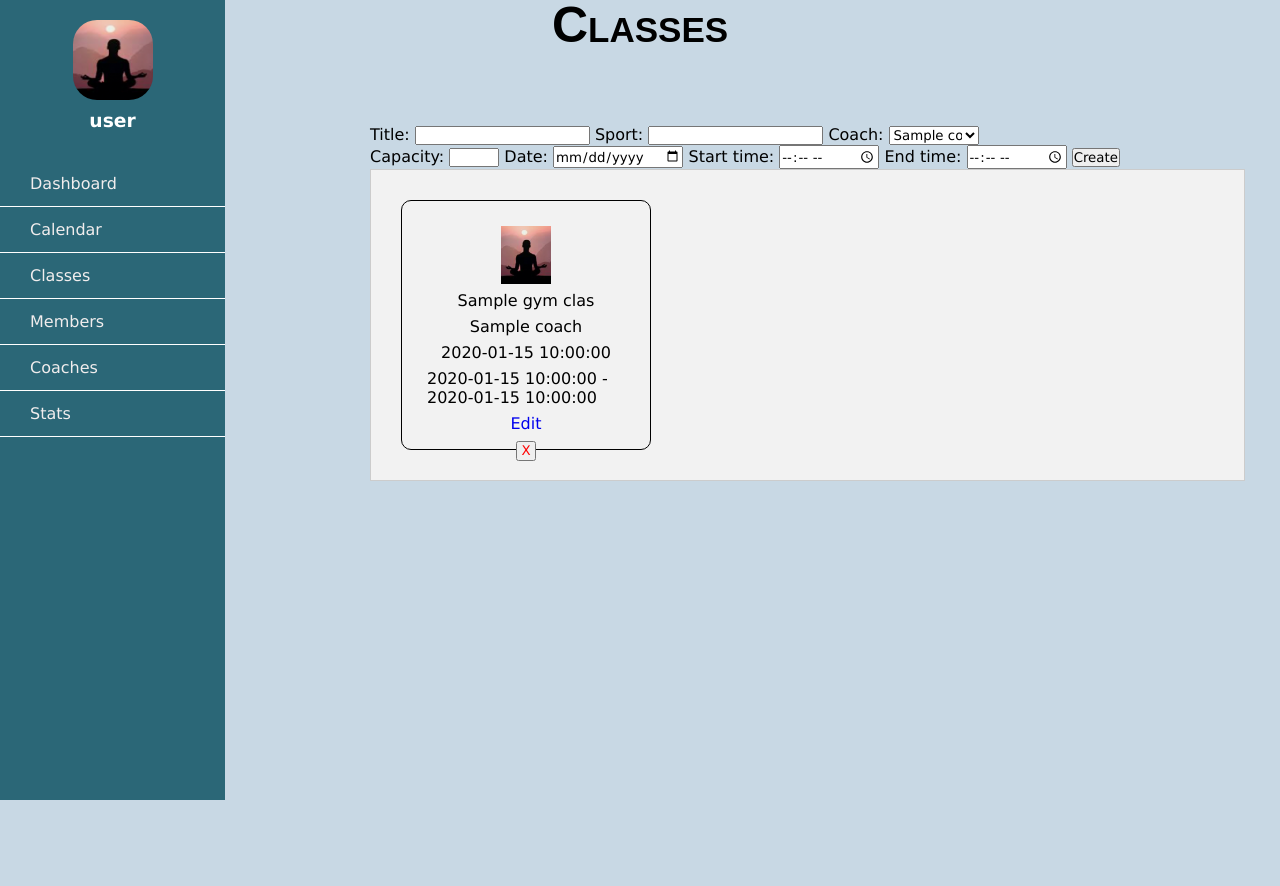
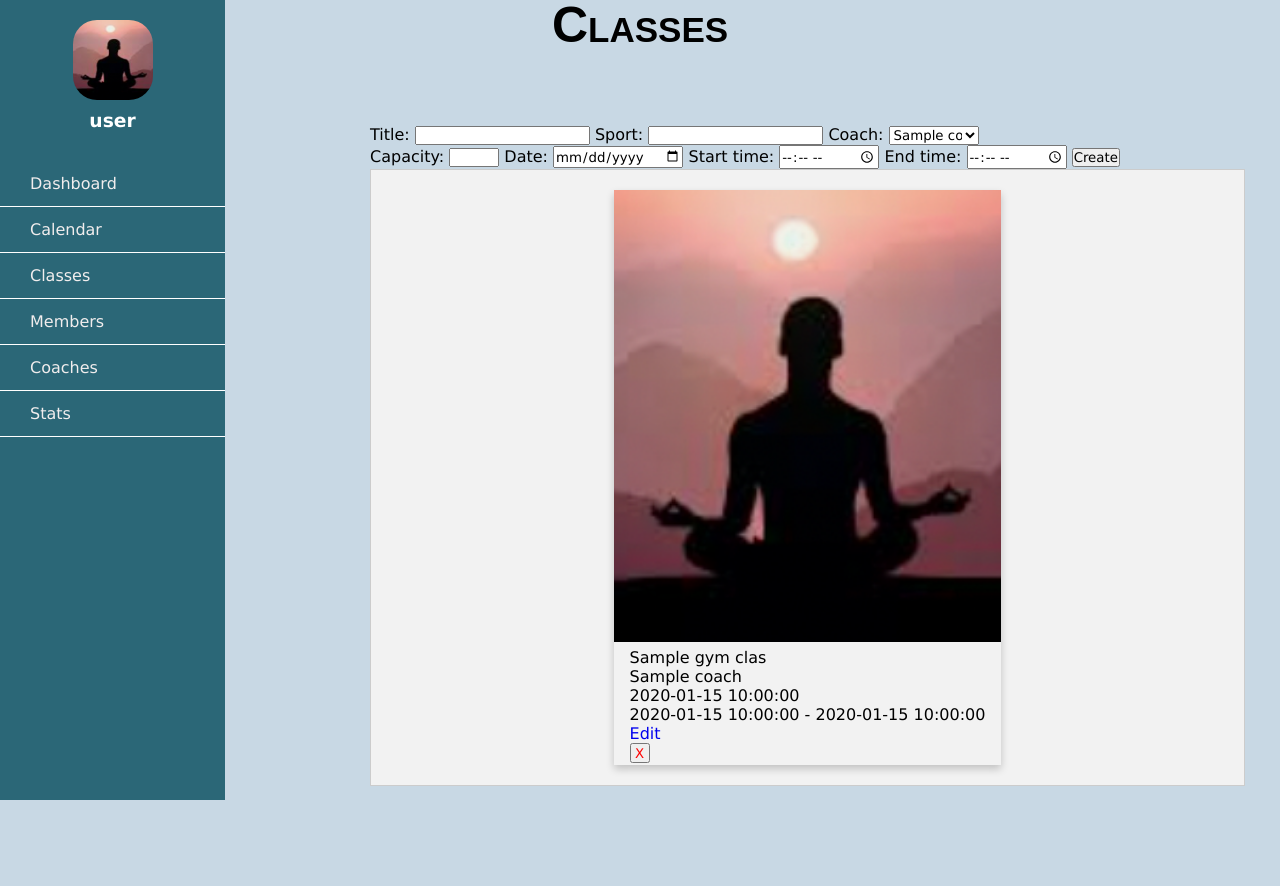
Before and after one commit to Nixon2223/Gym_Manager_Flask_Project, a Flask app: template gym_manager/templates/gym_classes/index.html in a window 1280 px wide. Before the commit the page ends 800 px from the top, so only its background shows below. Run offline with Flask 2, Linux system fonts and the light colour scheme; the template is opened without the code that fills it: most values are stand-ins (such as "Sample title", 1, 10 or a date in 2020).

Commit message:
more css

```diff
--- a/gym_manager/static/css/classes.css
+++ b/gym_manager/static/css/classes.css
@@ -4,6 +4,7 @@ h2 {
 
 .content {
     display: flex;
+    justify-content: space-evenly;
     gap: 10px;
     flex-wrap: wrap;
     position: relative;
@@ -16,25 +17,17 @@ h2 {
 }
 
 .gym_class {
-    height: 250px;
-    width: 250px;
-    display: flex;
-    flex-direction: column;
-    justify-content: start;
-    align-items: center;
-    gap: 7px;
-    margin: 10px;
-    padding: 25px;
-    border-radius: 10px;
-    border: 1px;
-    border-style: groove;
-    border-color: black;
+    box-shadow: 0 4px 8px 0 rgba(0,0,0,0.2);
+    transition: 0.3s;
 }
 
-.class_img{
-        width:50px;
-        height: auto;
-}
+.gym_class:hover {
+    box-shadow: 0 8px 30px 0 rgba(0,0,0,0.2);
+  }
+
+  .class_container {
+padding: 2px 16px;
+  }
 
 .classes_form{
     margin:75px 100px 0px 370px;
--- a/gym_manager/static/css/coaches.css
+++ b/gym_manager/static/css/coaches.css
@@ -19,6 +19,7 @@ h2 {
     height: 200px;
     width: 125px;
     display: flex;
+    justify-content: space-evenly;
     flex-direction: column;
     justify-content: start;
     align-items: center;
--- a/gym_manager/static/css/members.css
+++ b/gym_manager/static/css/members.css
@@ -6,6 +6,7 @@ h2 {
 
 .content {
     display: flex;
+    justify-content: space-evenly;
     gap: 10px;
     flex-wrap: wrap;
     position: relative;
--- a/gym_manager/templates/calendar/class.html
+++ b/gym_manager/templates/calendar/class.html
@@ -6,7 +6,7 @@
 <div class = "content">
 
 <section class = "gym_class_calendar">
-    <img class = "class_img" src = "static/img/Screenshot 2021-12-13 at 10.52.38.png">
+    <img class = "class_img" src = "/static/img/Screenshot 2021-12-13 at 10.52.38.png">
     <p>{{ gym_class.title }}</p>
     <p>{{ gym_class.coach.name }}</p>
     <p>{{ gym_class.date }}</p>
--- a/gym_manager/templates/calendar/day.html
+++ b/gym_manager/templates/calendar/day.html
@@ -8,7 +8,7 @@
 {% for gym_class in gym_classes %}
 
 <section class = "gym_class">
-    <img class = "class_img" src = "static/img/Screenshot 2021-12-13 at 10.52.38.png">
+    <img class = "class_img" src = "/static/img/Screenshot 2021-12-13 at 10.52.38.png">
     <p>{{ gym_class.title }}</p>
     <p>{{ gym_class.coach.name }}</p>
     <p>{{ gym_class.date }}</p>
--- a/gym_manager/templates/gym_classes/index.html
+++ b/gym_manager/templates/gym_classes/index.html
@@ -36,7 +36,8 @@
 {% for gym_class in gym_classes %}
 
 <section class = "gym_class">
-    <img class = "class_img" src = "static/img/Screenshot 2021-12-13 at 10.52.38.png">
+    <img class = "class_img" src = "static/img/Screenshot 2021-12-13 at 10.52.38.png" width = 100%>
+    <div class="class_container">
     <p>{{ gym_class.title }}</p>
     <p>{{ gym_class.coach.name }}</p>
     <p>{{ gym_class.date }}</p>
@@ -45,6 +46,7 @@
     <form action="/gym_classes/{{ gym_class.id }}/delete" method="POST">
         <input class = "delete" type="submit" value="X">
     </form>
+    </div>
 </section>
 {% endfor %}
 </div>
```
